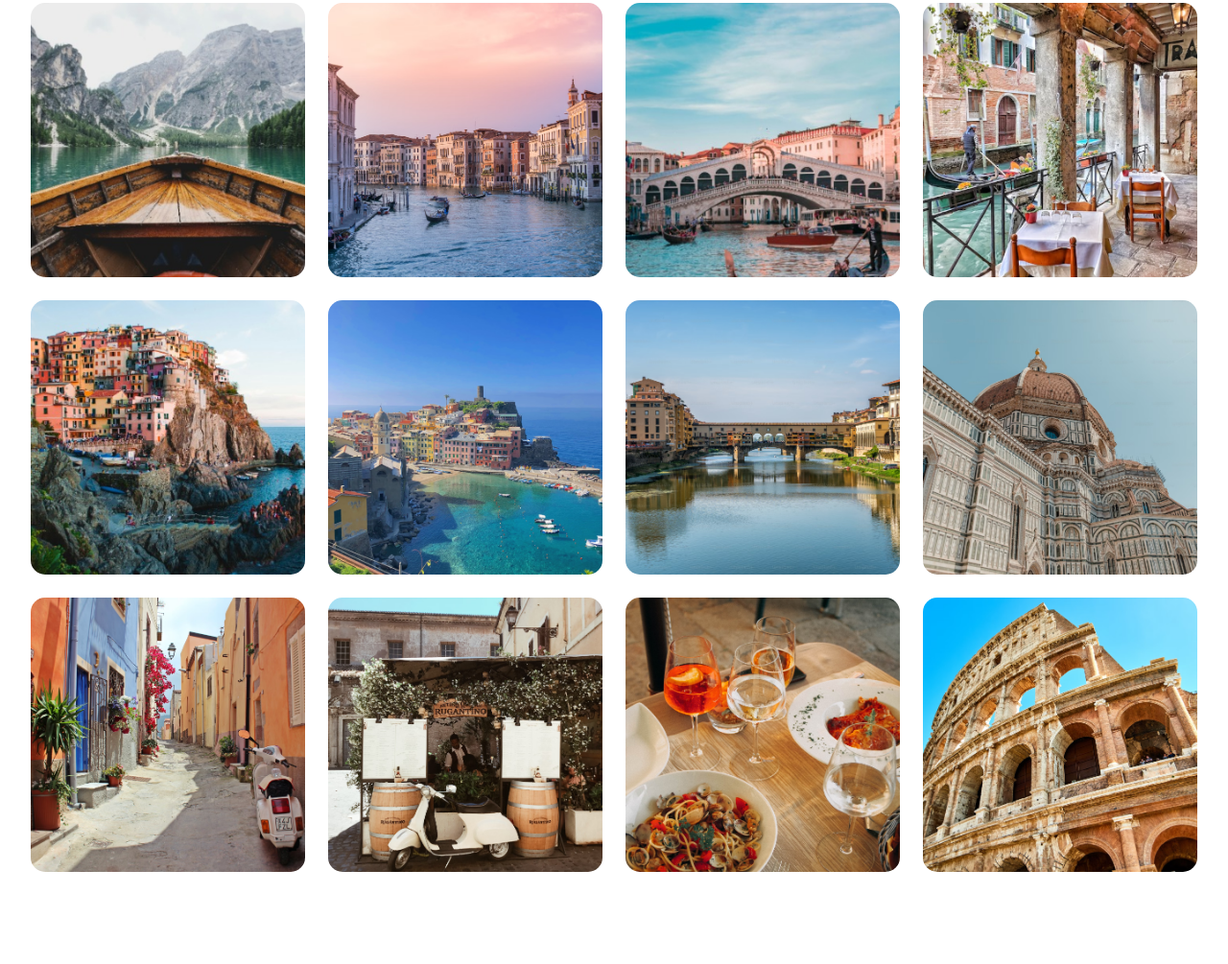
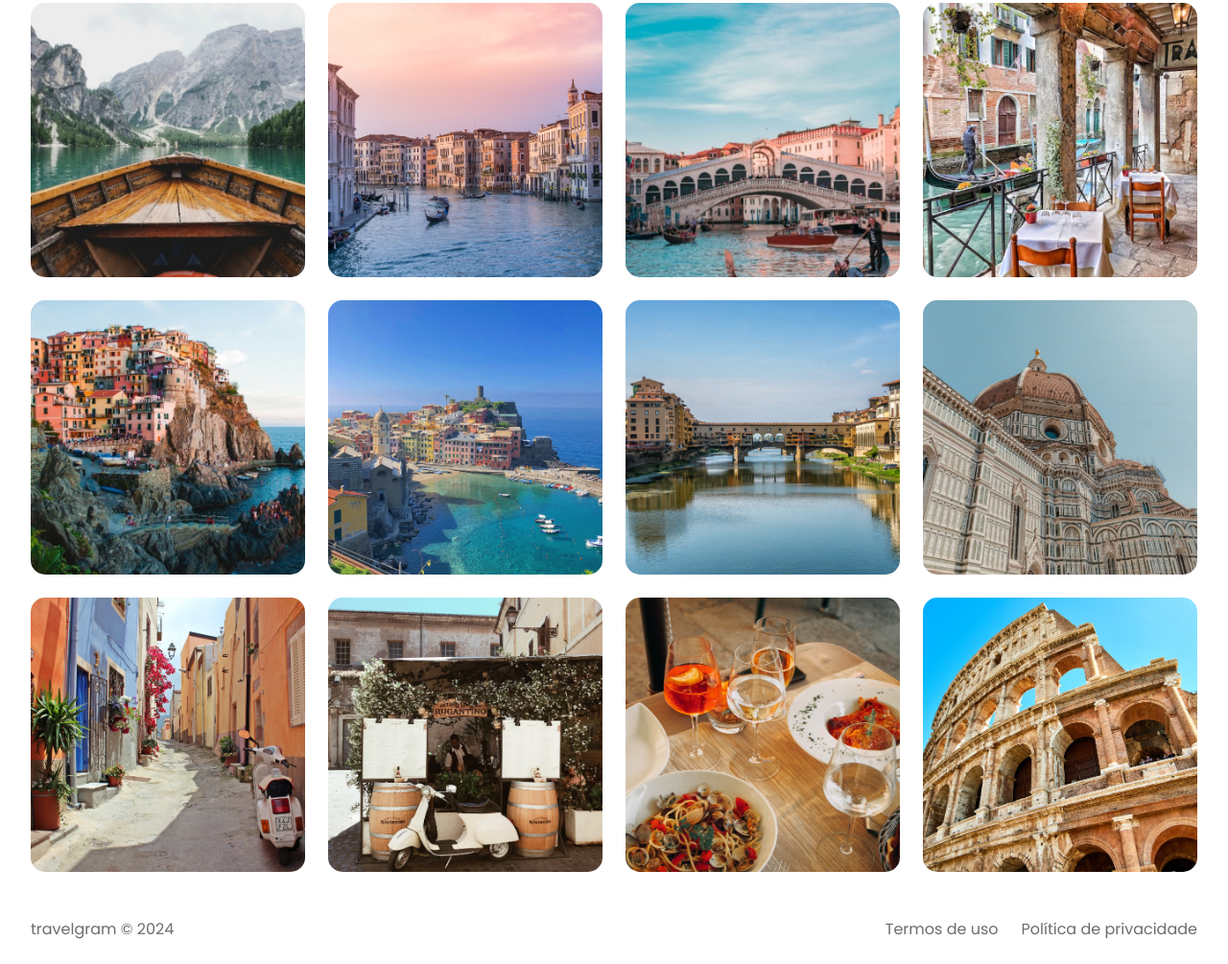
Before and after one commit to PHM-Git-ctrl/Projeto-Travelgram, a plain HTML site: page index.html in a window 1280 px wide. Shown: the part 339-1344 px from the top of the page at 96% size. Before the commit the page ends 1272 px from the top, so only its background shows below. Drawn offline with Linux system fonts and the light colour scheme.

Commit message:
done footer

```diff
--- a/index.html
+++ b/index.html
@@ -76,5 +76,18 @@ Aqui compartilho as histórias registradas em cada clique, explorando cantinhos
         <img src="Assets/Images/Image 11.png" alt="...">
         <img src="Assets/Images/Image 12.png" alt="...">
     </main>
+
+    <footer class="container">
+        <span>
+            travelgram &copy; 2024
+        </span>
+
+        <span>
+            Termos de uso
+        </span>
+        <span>
+            Política de privacidade
+        </span>
+    </footer>
 </body>
 </html>
--- /dev/null
+++ b/styles/footer.css
@@ -0,0 +1,10 @@
+footer {
+    display: flex;
+    gap: 24px;
+    padding-block: 24px;
+    font: var(--text);
+}
+
+footer span:nth-child(1) {
+    margin-right: auto;
+}
--- a/styles/index.css
+++ b/styles/index.css
@@ -2,3 +2,4 @@
 @import url(nav.css);
 @import url(header.css);
 @import url(main.css);
+@import url(footer.css);
```
